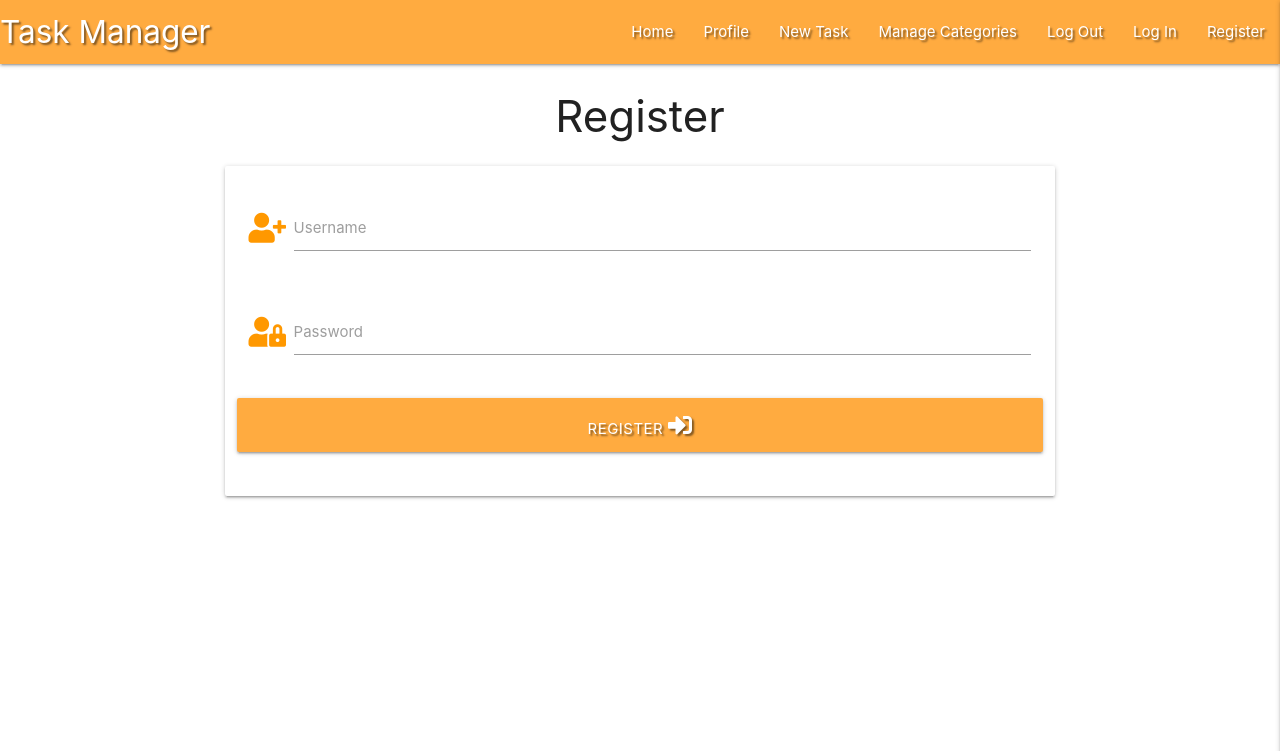
After one commit to Ryanwatson1991/data-centric-mini-project, a Flask app: page /register in a window 1280 px wide. The commit adds this page. Shown: the top 751 px of the page. Run offline with Flask 2, Linux system fonts and the light colour scheme; some libraries are stand-ins or nearby versions.

Commit message:
Add Register template

```diff
--- a/app.py
+++ b/app.py
@@ -4,6 +4,7 @@ from flask import (
     redirect, request, session, url_for)
 from flask_pymongo import PyMongo
 from bson.objectid import ObjectId
+from werkzeug.security import generate_password_hash, check_password_hash
 if os.path.exists("env.py"):
     import env
 
@@ -24,6 +25,11 @@ def get_tasks():
     return render_template("tasks.html", tasks=tasks)
 
 
+@app.route("/register", methods=["GET", "POST"])
+def register():
+    return render_template("register.html")
+
+
 if __name__ == "__main__":
     app.run(host=os.environ.get("IP"),
             port=int(os.environ.get("PORT")),
--- a/templates/base.html
+++ b/templates/base.html
@@ -15,7 +15,7 @@
 
     <header>
         <!--Top navbar-->
-        <nav class="nav-extended text-shadow pink orange accent-2">
+        <nav class="nav-extended text-shadow orange accent-2">
             <div class="nav-wrapper">
                 <a href="{{ url_for('get_tasks') }}" class="brand-logo">Task Manager</a>
                 <a href="#" data-target="mobile-demo" class="sidenav-trigger right"><i class="fas fa-bars"></i></a>
@@ -26,21 +26,21 @@
                     <li><a href="#">Manage Categories</a></li>
                     <li><a href="#">Log Out</a></li>
                     <li><a href="#">Log In</a></li>
-                    <li><a href="#">Register</a></li>
+                    <li><a href="{{ url_for('register') }}">Register</a></li>
                 </ul>
             </div>
         </nav>
 
         <!--Mobile sidebar-->
         <ul class="sidenav" id="mobile-demo">
-			<li><h4 class="center.align light-blue-text text-darken-4">Task Manager</h4></li>
+			<li><h4 class="center.align orange-text accent-2 text-darken-4">Task Manager</h4></li>
             <li><a href="{{ url_for('get_tasks') }}">Home</a></li>
 			<li><a href="#">Profile</a></li>
 			<li><a href="#">New Task</a></li>
 			<li><a href="#">Manage Categories</a></li>
 			<li><a href="#">Log Out</a></li>
 			<li><a href="#">Log In</a></li>
-			<li><a href="#">Register</a></li>
+			<li><a href="{{ url_for('register') }}">Register</a></li>
         </ul>
     </header>
 
--- /dev/null
+++ b/templates/register.html
@@ -0,0 +1,36 @@
+{% extends "base.html" %}
+{% block content %}
+
+    <h3 class="center-align">Register</h3>
+
+    <div class="row">
+        <form class="col s12 m8 offset-m2" method="POST" action="{{ url_for('register') }}">
+			<div class="card-panel">
+				<!--Username-->
+                <div class="row">
+					<div class="input-field col s12">
+						<i class="fas fa-user-plus prefix orange-text accent-2"></i>
+						<input id="username" name='username' type="text" class="validate">
+						<label for="username">Username</label>
+					</div>
+				</div>
+                <!--Password-->
+				<div class="row">
+					<div class="input-field col s12">
+                        <i class="fas fa-user-lock prefix orange-text accent-2"></i>
+						<input id="password" name='password' type="password" class="validate">
+						<label for="password">Password</label>
+					</div>
+				</div>
+                <!--Register-->
+                <div class="row">
+                    <button type="submit" class="col s12 btn-large orange accent-2 text-shadow">
+                        Register <i class="fas fa-sign-in-alt"></i>
+                    </button>
+
+                </div>
+			</div>
+		</form>
+    </div>
+
+{% endblock %}
```
